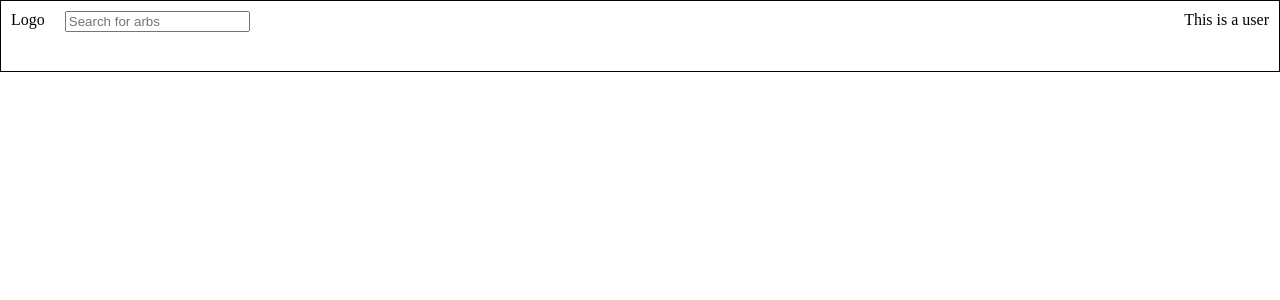
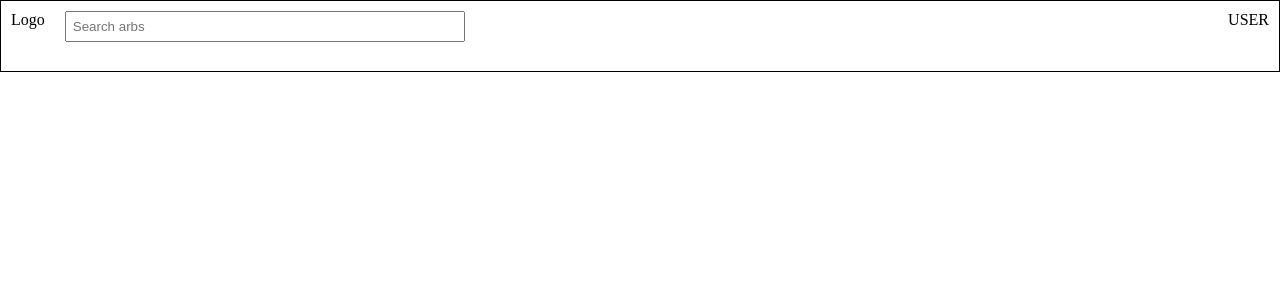
Before and after one commit to keithsimkin/Sports-Betting-Arbitrage, a React (Create React App) app in the folder frontend/: page / in a window 1280 px wide. Shown: the top 300 px of the page. Built offline with nearby package versions, Linux system fonts and the light colour scheme.

Commit message:
styling the header

```diff
--- a/frontend/src/components/Header/Header.css
+++ b/frontend/src/components/Header/Header.css
@@ -16,6 +16,7 @@
 .searchbar {
 	margin-left: 20px;
 	/*border: 1px solid green;*/
+	width: 400px;
 }
 
 .user {
--- a/frontend/src/components/Header/SearchBar/SearchBar.js
+++ b/frontend/src/components/Header/SearchBar/SearchBar.js
@@ -1,9 +1,10 @@
 import React from "react";
+import "./searchbar.css"
 
 const SearchBar = () => {
 	return (
-		<div>
-			<input type="search" name="" placeholder="Search for arbs"/>
+		<div className="searchbox">
+			<input className="search" type="search" name="" placeholder="Search arbs"/>
 		</div>
 	)
 }
--- /dev/null
+++ b/frontend/src/components/Header/SearchBar/searchbar.css
@@ -0,0 +1,9 @@
+.searchbox {
+	/*border: 1px solid red;*/
+}
+
+.search {
+	padding: 6px;
+	/*background: #90ee90;*/
+	width: 100%;
+}
--- a/frontend/src/components/Header/UserProfile/UserProfile.js
+++ b/frontend/src/components/Header/UserProfile/UserProfile.js
@@ -3,7 +3,7 @@ import React from "react";
 const UserProfile = () => {
 	return (
 		<div>
-		This is a user
+		USER
 		</div>
 	)
 }
```
